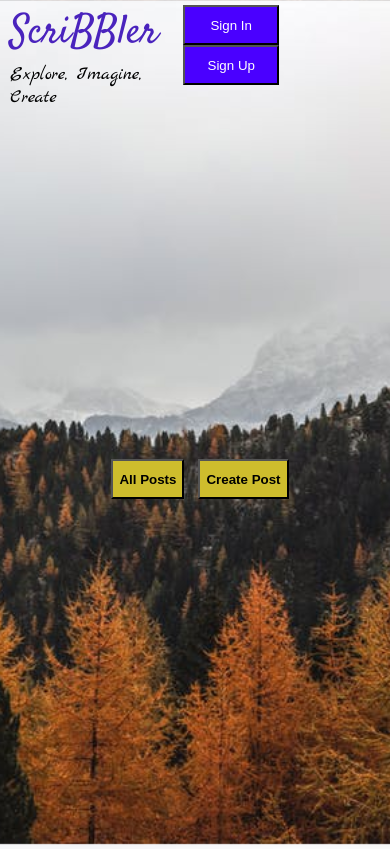
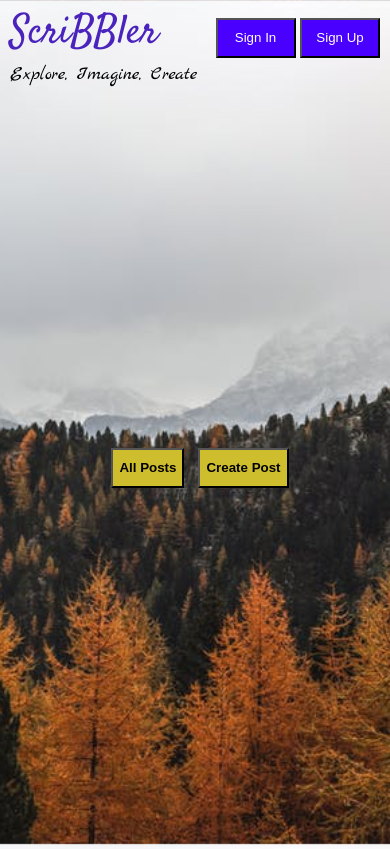
Before and after one commit to vatsal-uppal-1997/blogging-upgrad, a plain HTML site: page index.html in a window 390 px wide. Drawn offline with Linux system fonts and the light colour scheme.

Commit message:
Made sign up and sign in buttons responsive

```diff
--- a/css/header.css
+++ b/css/header.css
@@ -19,6 +19,7 @@ the title "ScriBBler" & the sub-heading below "ScriBBLer" */
     font-family: "satisfy";
     display: flex;
     justify-content: flex-end; /** move everything to the right (a cool trick explained below) */
+    align-items: baseline;
 }
 
 .align-left {
@@ -41,9 +42,8 @@ the title "ScriBBler" & the sub-heading below "ScriBBLer" */
 .header .align-right button {
     background: #4a00ff;
     color: white;
-    width: 6rem;
+    width: 5rem;
     height: 2.5rem;
-    margin-right: 0.5rem;
     cursor: pointer;
 }
 
```
